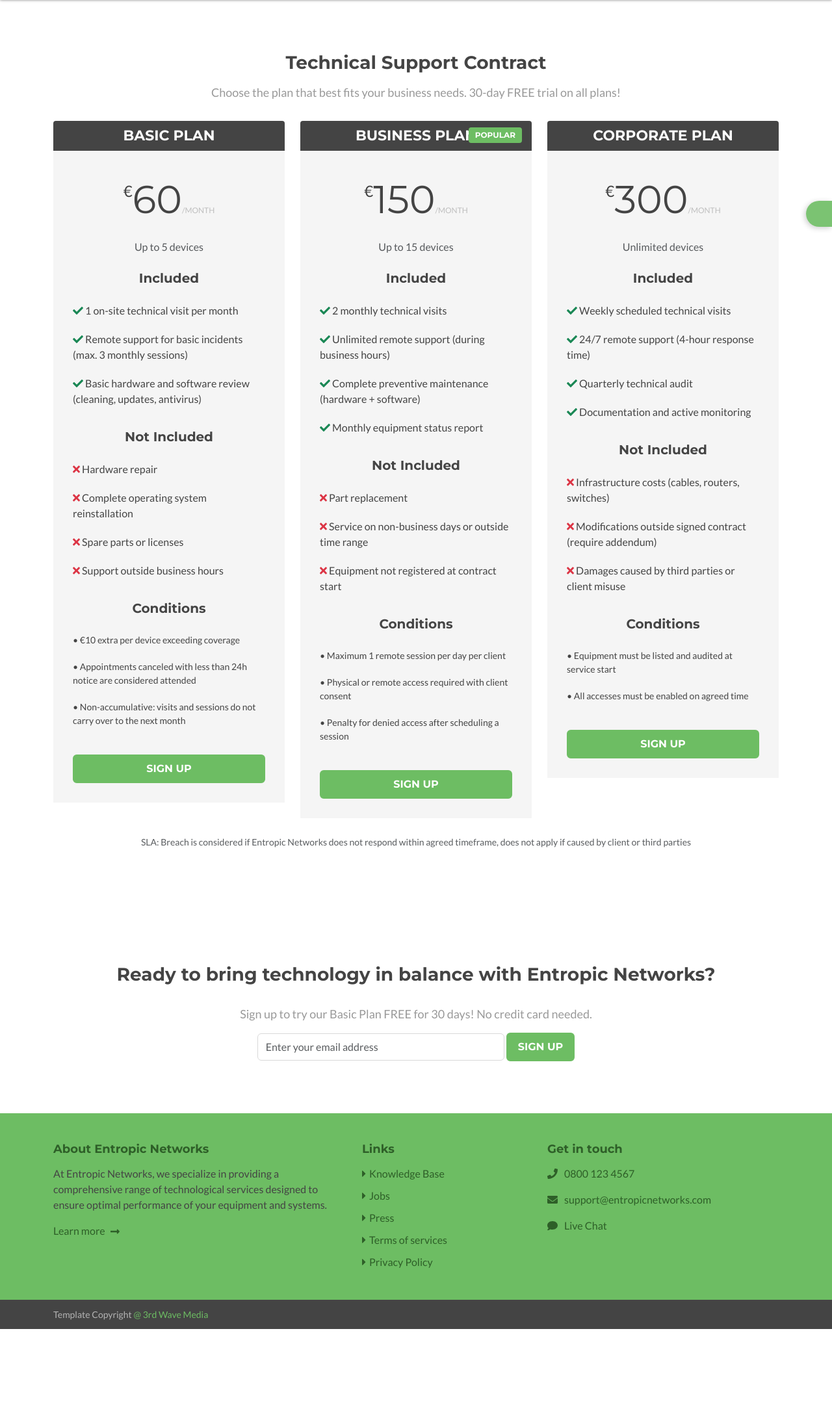
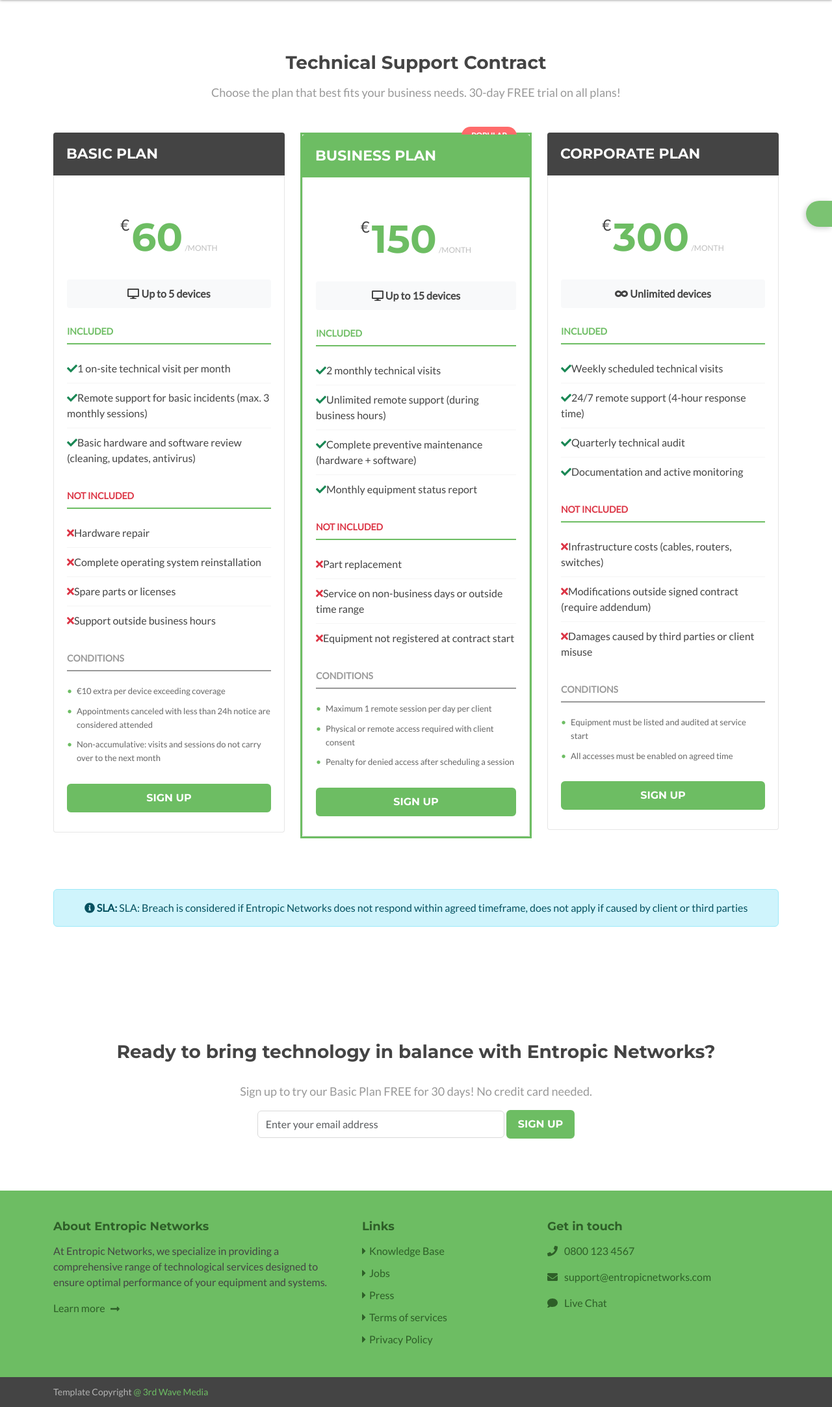
Before and after one commit to itteamlxs/entropic-networks-landing, a PHP site: page /pricing.php in a window 1280 px wide. Shown: the part 71-2236 px from the top of the page at 65% size. Before the commit the page ends 2116 px from the top, so only its background shows below. Run offline with PHP 8.4, Linux system fonts and the light colour scheme; some libraries are stand-ins or nearby versions.

Commit message:
Enhance pricing page layout and styles
Added custom styles for pricing plans and improved layout.

```diff
--- a/public/pricing.php
+++ b/public/pricing.php
@@ -11,8 +11,6 @@ $dict = require __DIR__.'/../src/Config/'.$lang.'.php';
     <meta charset="utf-8">
     <meta http-equiv="X-UA-Compatible" content="IE=edge">
     <meta name="viewport" content="width=device-width, initial-scale=1.0">
-    <meta name="description" content="">
-    <meta name="author" content="">
     <link rel="shortcut icon" href="favicon.ico">
     <link href='https://fonts.googleapis.com/css?family=Lato:300,400,300italic,400italic' rel='stylesheet' type='text/css'>
     <link href='https://fonts.googleapis.com/css?family=Montserrat:400,500,700' rel='stylesheet' type='text/css'>
@@ -20,6 +18,115 @@ $dict = require __DIR__.'/../src/Config/'.$lang.'.php';
     <link rel="stylesheet" href="assets/plugins/bootstrap/css/bootstrap.min.css">
     <link id="theme-style" rel="stylesheet" href="assets/css/theme-1.css">
     <link rel="stylesheet" href="assets/css/custom-lang.css">
+    <style>
+        .price-plan .price-cols .item {
+            margin-bottom: 30px;
+            transition: transform 0.3s ease, box-shadow 0.3s ease;
+        }
+        .price-plan .price-cols .item:hover {
+            transform: translateY(-10px);
+            box-shadow: 0 10px 30px rgba(0,0,0,0.15);
+        }
+        .price-plan .price-cols .item.featured {
+            border: 3px solid #6dbd63;
+            position: relative;
+        }
+        .price-plan .price-cols .item .heading {
+            background: #444;
+            color: #fff;
+            padding: 20px;
+            border-radius: 4px 4px 0 0;
+            position: relative;
+        }
+        .price-plan .price-cols .item.featured .heading {
+            background: #6dbd63;
+        }
+        .price-plan .price-cols .item .content {
+            background: #fff;
+            padding: 30px 20px;
+            border: 1px solid #e6e6e6;
+            border-top: none;
+            border-radius: 0 0 4px 4px;
+            min-height: 700px;
+        }
+        .price-plan .feature-list li {
+            padding: 8px 0;
+            border-bottom: 1px solid #f5f5f5;
+        }
+        .price-plan .feature-list li:last-child {
+            border-bottom: none;
+        }
+        .price-plan .feature-list i {
+            margin-right: 10px;
+            width: 20px;
+        }
+        .price-plan .section-header {
+            font-size: 14px;
+            font-weight: bold;
+            color: #6dbd63;
+            text-transform: uppercase;
+            margin: 25px 0 15px;
+            padding-bottom: 8px;
+            border-bottom: 2px solid #6dbd63;
+        }
+        .price-plan .condition-list {
+            font-size: 13px;
+            color: #666;
+            line-height: 1.6;
+        }
+        .price-plan .condition-list li {
+            padding: 5px 0 5px 15px;
+            position: relative;
+        }
+        .price-plan .condition-list li:before {
+            content: "•";
+            position: absolute;
+            left: 0;
+            color: #6dbd63;
+            font-weight: bold;
+        }
+        .badge-popular {
+            position: absolute;
+            top: -12px;
+            right: 20px;
+            background: #ff6b6b;
+            color: white;
+            padding: 5px 15px;
+            border-radius: 20px;
+            font-size: 12px;
+            font-weight: bold;
+            text-transform: uppercase;
+        }
+        .price-figure {
+            margin: 20px 0;
+        }
+        .price-figure .currency {
+            font-size: 24px;
+            vertical-align: super;
+        }
+        .price-figure .number {
+            font-size: 56px;
+            font-weight: bold;
+            color: #6dbd63;
+        }
+        .price-figure .unit {
+            font-size: 16px;
+            color: #999;
+        }
+        .device-info {
+            background: #f8f9fa;
+            padding: 10px;
+            border-radius: 4px;
+            margin-bottom: 20px;
+            font-weight: 600;
+            color: #444;
+        }
+        @media (max-width: 991px) {
+            .price-plan .price-cols .item .content {
+                min-height: auto;
+            }
+        }
+    </style>
 </head>
 
 <body class="pricing-page">
@@ -59,111 +166,148 @@ $dict = require __DIR__.'/../src/Config/'.$lang.'.php';
         </header>
 
         <section id="price-plan" class="price-plan section">
-            <div class="container text-center">
+            <div class="container">
+                <div class="text-center mb-5">
                     <h2 class="title"><?=t('pricing_title',$dict)?></h2>
                     <p class="intro"><?=t('pricing_intro',$dict)?></p>
+                </div>
+
                 <div class="price-cols row">
 
                     <!-- Plan Básico -->
-                    <div class="item col-md-4 col-12">
+                    <div class="col-lg-4 col-md-6 col-12">
+                        <div class="item">
                             <h3 class="heading"><?=t('plan_basic_name',$dict)?></h3>
                             <div class="content">
-                            <p class="price-figure"><span class="currency">€</span><span class="number"><?=t('plan_basic_price',$dict)?></span><span class="unit">/<?=t('month',$dict)?></span></p>
-                            <p class="text-muted"><?=t('plan_basic_devices',$dict)?></p>
+                                <p class="price-figure text-center">
+                                    <span class="currency">€</span>
+                                    <span class="number"><?=t('plan_basic_price',$dict)?></span>
+                                    <span class="unit">/<?=t('month',$dict)?></span>
+                                </p>
+                                <div class="device-info text-center">
+                                    <i class="fas fa-desktop"></i> <?=t('plan_basic_devices',$dict)?>
+                                </div>
 
-                            <h5 class="mt-4 mb-3"><?=t('included',$dict)?></h5>
-                            <ul class="list-unstyled feature-list text-start">
-                                <li><i class="fas fa-check text-success"></i> <?=t('plan_basic_visits',$dict)?></li>
-                                <li><i class="fas fa-check text-success"></i> <?=t('plan_basic_remote',$dict)?></li>
-                                <li><i class="fas fa-check text-success"></i> <?=t('plan_basic_review',$dict)?></li>
+                                <div class="section-header"><?=t('included',$dict)?></div>
+                                <ul class="list-unstyled feature-list">
+                                    <li><i class="fas fa-check text-success"></i><?=t('plan_basic_visits',$dict)?></li>
+                                    <li><i class="fas fa-check text-success"></i><?=t('plan_basic_remote',$dict)?></li>
+                                    <li><i class="fas fa-check text-success"></i><?=t('plan_basic_review',$dict)?></li>
                                 </ul>
 
-                            <h5 class="mt-4 mb-3"><?=t('not_included',$dict)?></h5>
-                            <ul class="list-unstyled feature-list text-start">
-                                <li><i class="fas fa-times text-danger"></i> <?=t('plan_basic_not_hardware',$dict)?></li>
-                                <li><i class="fas fa-times text-danger"></i> <?=t('plan_basic_not_reinstall',$dict)?></li>
-                                <li><i class="fas fa-times text-danger"></i> <?=t('plan_basic_not_parts',$dict)?></li>
-                                <li><i class="fas fa-times text-danger"></i> <?=t('plan_basic_not_hours',$dict)?></li>
+                                <div class="section-header text-danger"><?=t('not_included',$dict)?></div>
+                                <ul class="list-unstyled feature-list">
+                                    <li><i class="fas fa-times text-danger"></i><?=t('plan_basic_not_hardware',$dict)?></li>
+                                    <li><i class="fas fa-times text-danger"></i><?=t('plan_basic_not_reinstall',$dict)?></li>
+                                    <li><i class="fas fa-times text-danger"></i><?=t('plan_basic_not_parts',$dict)?></li>
+                                    <li><i class="fas fa-times text-danger"></i><?=t('plan_basic_not_hours',$dict)?></li>
                                 </ul>
 
-                            <h5 class="mt-4 mb-3"><?=t('conditions',$dict)?></h5>
-                            <ul class="list-unstyled feature-list text-start small">
-                                <li>• <?=t('plan_basic_extra',$dict)?></li>
-                                <li>• <?=t('plan_basic_cancel',$dict)?></li>
-                                <li>• <?=t('plan_basic_accumulate',$dict)?></li>
+                                <div class="section-header" style="border-color:#999;color:#999"><?=t('conditions',$dict)?></div>
+                                <ul class="list-unstyled condition-list">
+                                    <li><?=t('plan_basic_extra',$dict)?></li>
+                                    <li><?=t('plan_basic_cancel',$dict)?></li>
+                                    <li><?=t('plan_basic_accumulate',$dict)?></li>
                                 </ul>
 
-                            <a class="btn btn-cta btn-cta-primary mt-3" href="#" data-bs-toggle="modal" data-bs-target="#signup-modal"><?=t('signup_btn',$dict)?></a>
+                                <div class="text-center mt-4">
+                                    <a class="btn btn-cta btn-cta-primary w-100" href="#" data-bs-toggle="modal" data-bs-target="#signup-modal"><?=t('signup_btn',$dict)?></a>
+                                </div>
+                            </div>
                         </div>
                     </div>
 
                     <!-- Plan Empresarial -->
-                    <div class="item col-md-4 col-12">
-                        <h3 class="heading"><?=t('plan_business_name',$dict)?> <span class="label label-custom"><?=t('popular',$dict)?></span></h3>
+                    <div class="col-lg-4 col-md-6 col-12">
+                        <div class="item featured">
+                            <span class="badge-popular"><?=t('popular',$dict)?></span>
+                            <h3 class="heading"><?=t('plan_business_name',$dict)?></h3>
                             <div class="content">
-                            <p class="price-figure"><span class="currency">€</span><span class="number"><?=t('plan_business_price',$dict)?></span><span class="unit">/<?=t('month',$dict)?></span></p>
-                            <p class="text-muted"><?=t('plan_business_devices',$dict)?></p>
+                                <p class="price-figure text-center">
+                                    <span class="currency">€</span>
+                                    <span class="number"><?=t('plan_business_price',$dict)?></span>
+                                    <span class="unit">/<?=t('month',$dict)?></span>
+                                </p>
+                                <div class="device-info text-center">
+                                    <i class="fas fa-desktop"></i> <?=t('plan_business_devices',$dict)?>
+                                </div>
 
-                            <h5 class="mt-4 mb-3"><?=t('included',$dict)?></h5>
-                            <ul class="list-unstyled feature-list text-start">
-                                <li><i class="fas fa-check text-success"></i> <?=t('plan_business_visits',$dict)?></li>
-                                <li><i class="fas fa-check text-success"></i> <?=t('plan_business_remote',$dict)?></li>
-                                <li><i class="fas fa-check text-success"></i> <?=t('plan_business_maintenance',$dict)?></li>
-                                <li><i class="fas fa-check text-success"></i> <?=t('plan_business_report',$dict)?></li>
+                                <div class="section-header"><?=t('included',$dict)?></div>
+                                <ul class="list-unstyled feature-list">
+                                    <li><i class="fas fa-check text-success"></i><?=t('plan_business_visits',$dict)?></li>
+                                    <li><i class="fas fa-check text-success"></i><?=t('plan_business_remote',$dict)?></li>
+                                    <li><i class="fas fa-check text-success"></i><?=t('plan_business_maintenance',$dict)?></li>
+                                    <li><i class="fas fa-check text-success"></i><?=t('plan_business_report',$dict)?></li>
                                 </ul>
 
-                            <h5 class="mt-4 mb-3"><?=t('not_included',$dict)?></h5>
-                            <ul class="list-unstyled feature-list text-start">
-                                <li><i class="fas fa-times text-danger"></i> <?=t('plan_business_not_parts',$dict)?></li>
-                                <li><i class="fas fa-times text-danger"></i> <?=t('plan_business_not_hours',$dict)?></li>
-                                <li><i class="fas fa-times text-danger"></i> <?=t('plan_business_not_registered',$dict)?></li>
+                                <div class="section-header text-danger"><?=t('not_included',$dict)?></div>
+                                <ul class="list-unstyled feature-list">
+                                    <li><i class="fas fa-times text-danger"></i><?=t('plan_business_not_parts',$dict)?></li>
+                                    <li><i class="fas fa-times text-danger"></i><?=t('plan_business_not_hours',$dict)?></li>
+                                    <li><i class="fas fa-times text-danger"></i><?=t('plan_business_not_registered',$dict)?></li>
                                 </ul>
 
-                            <h5 class="mt-4 mb-3"><?=t('conditions',$dict)?></h5>
-                            <ul class="list-unstyled feature-list text-start small">
-                                <li>• <?=t('plan_business_max',$dict)?></li>
-                                <li>• <?=t('plan_business_access',$dict)?></li>
-                                <li>• <?=t('plan_business_penalty',$dict)?></li>
+                                <div class="section-header" style="border-color:#999;color:#999"><?=t('conditions',$dict)?></div>
+                                <ul class="list-unstyled condition-list">
+                                    <li><?=t('plan_business_max',$dict)?></li>
+                                    <li><?=t('plan_business_access',$dict)?></li>
+                                    <li><?=t('plan_business_penalty',$dict)?></li>
                                 </ul>
 
-                            <a class="btn btn-cta btn-cta-primary mt-3" href="#" data-bs-toggle="modal" data-bs-target="#signup-modal"><?=t('signup_btn',$dict)?></a>
+                                <div class="text-center mt-4">
+                                    <a class="btn btn-cta btn-cta-primary w-100" href="#" data-bs-toggle="modal" data-bs-target="#signup-modal"><?=t('signup_btn',$dict)?></a>
+                                </div>
+                            </div>
                         </div>
                     </div>
 
                     <!-- Plan Corporativo -->
-                    <div class="item col-md-4 col-12">
+                    <div class="col-lg-4 col-md-12 col-12">
+                        <div class="item">
                             <h3 class="heading"><?=t('plan_corporate_name',$dict)?></h3>
                             <div class="content">
-                            <p class="price-figure"><span class="currency">€</span><span class="number"><?=t('plan_corporate_price',$dict)?></span><span class="unit">/<?=t('month',$dict)?></span></p>
-                            <p class="text-muted"><?=t('plan_corporate_devices',$dict)?></p>
+                                <p class="price-figure text-center">
+                                    <span class="currency">€</span>
+                                    <span class="number"><?=t('plan_corporate_price',$dict)?></span>
+                                    <span class="unit">/<?=t('month',$dict)?></span>
+                                </p>
+                                <div class="device-info text-center">
+                                    <i class="fas fa-infinity"></i> <?=t('plan_corporate_devices',$dict)?>
+                                </div>
 
-                            <h5 class="mt-4 mb-3"><?=t('included',$dict)?></h5>
-                            <ul class="list-unstyled feature-list text-start">
-                                <li><i class="fas fa-check text-success"></i> <?=t('plan_corporate_visits',$dict)?></li>
-                                <li><i class="fas fa-check text-success"></i> <?=t('plan_corporate_remote',$dict)?></li>
-                                <li><i class="fas fa-check text-success"></i> <?=t('plan_corporate_audit',$dict)?></li>
-                                <li><i class="fas fa-check text-success"></i> <?=t('plan_corporate_monitoring',$dict)?></li>
+                                <div class="section-header"><?=t('included',$dict)?></div>
+                                <ul class="list-unstyled feature-list">
+                                    <li><i class="fas fa-check text-success"></i><?=t('plan_corporate_visits',$dict)?></li>
+                                    <li><i class="fas fa-check text-success"></i><?=t('plan_corporate_remote',$dict)?></li>
+                                    <li><i class="fas fa-check text-success"></i><?=t('plan_corporate_audit',$dict)?></li>
+                                    <li><i class="fas fa-check text-success"></i><?=t('plan_corporate_monitoring',$dict)?></li>
                                 </ul>
 
-                            <h5 class="mt-4 mb-3"><?=t('not_included',$dict)?></h5>
-                            <ul class="list-unstyled feature-list text-start">
-                                <li><i class="fas fa-times text-danger"></i> <?=t('plan_corporate_not_infrastructure',$dict)?></li>
-                                <li><i class="fas fa-times text-danger"></i> <?=t('plan_corporate_not_modifications',$dict)?></li>
-                                <li><i class="fas fa-times text-danger"></i> <?=t('plan_corporate_not_damages',$dict)?></li>
+                                <div class="section-header text-danger"><?=t('not_included',$dict)?></div>
+                                <ul class="list-unstyled feature-list">
+                                    <li><i class="fas fa-times text-danger"></i><?=t('plan_corporate_not_infrastructure',$dict)?></li>
+                                    <li><i class="fas fa-times text-danger"></i><?=t('plan_corporate_not_modifications',$dict)?></li>
+                                    <li><i class="fas fa-times text-danger"></i><?=t('plan_corporate_not_damages',$dict)?></li>
                                 </ul>
 
-                            <h5 class="mt-4 mb-3"><?=t('conditions',$dict)?></h5>
-                            <ul class="list-unstyled feature-list text-start small">
-                                <li>• <?=t('plan_corporate_listed',$dict)?></li>
-                                <li>• <?=t('plan_corporate_enabled',$dict)?></li>
+                                <div class="section-header" style="border-color:#999;color:#999"><?=t('conditions',$dict)?></div>
+                                <ul class="list-unstyled condition-list">
+                                    <li><?=t('plan_corporate_listed',$dict)?></li>
+                                    <li><?=t('plan_corporate_enabled',$dict)?></li>
                                 </ul>
 
-                            <a class="btn btn-cta btn-cta-primary mt-3" href="#" data-bs-toggle="modal" data-bs-target="#signup-modal"><?=t('signup_btn',$dict)?></a>
+                                <div class="text-center mt-4">
+                                    <a class="btn btn-cta btn-cta-primary w-100" href="#" data-bs-toggle="modal" data-bs-target="#signup-modal"><?=t('signup_btn',$dict)?></a>
+                                </div>
+                            </div>
                         </div>
                     </div>
 
                 </div>
-                <p class="text-muted mt-4"><small><?=t('sla_note',$dict)?></small></p>
+
+                <div class="alert alert-info mt-5 text-center" role="alert">
+                    <i class="fas fa-info-circle"></i> <strong>SLA:</strong> <?=t('sla_note',$dict)?>
+                </div>
             </div>
         </section>
 
```
Lines whose indentation alone changed are shown as unchanged.
